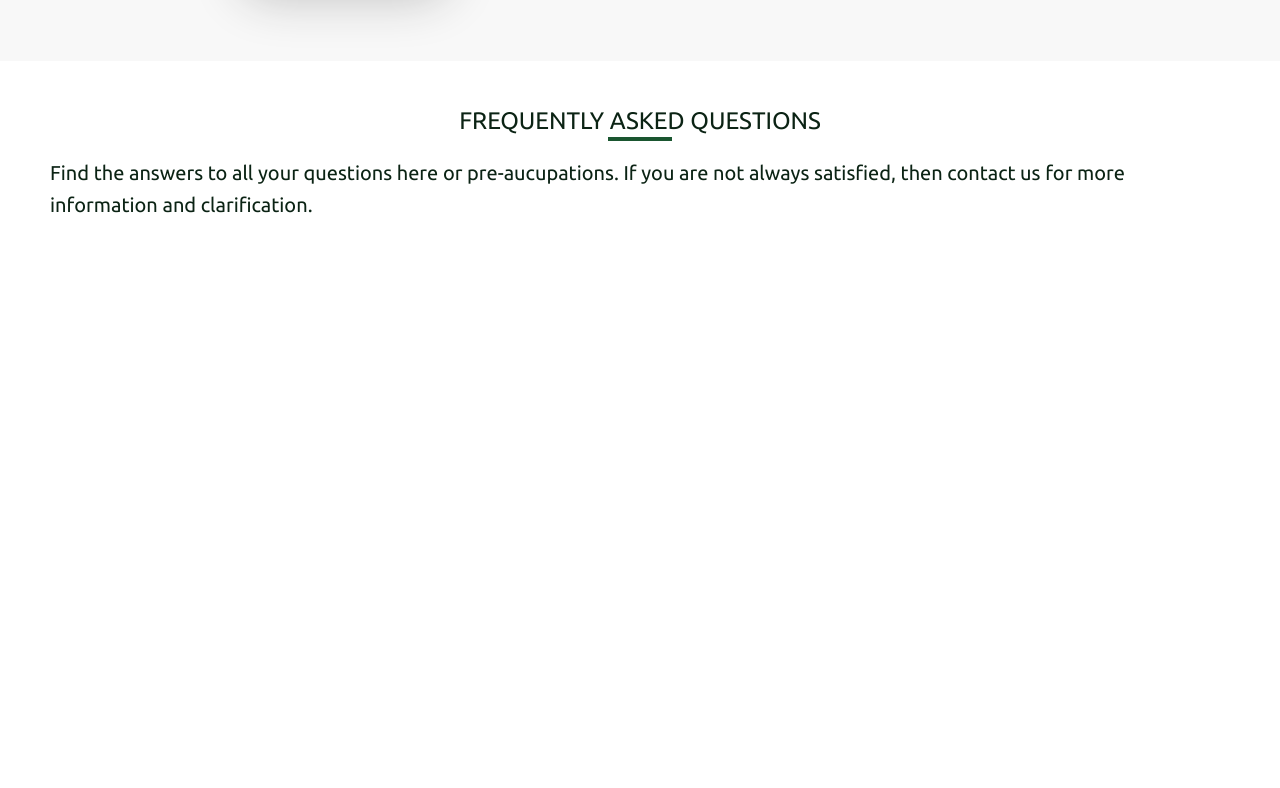
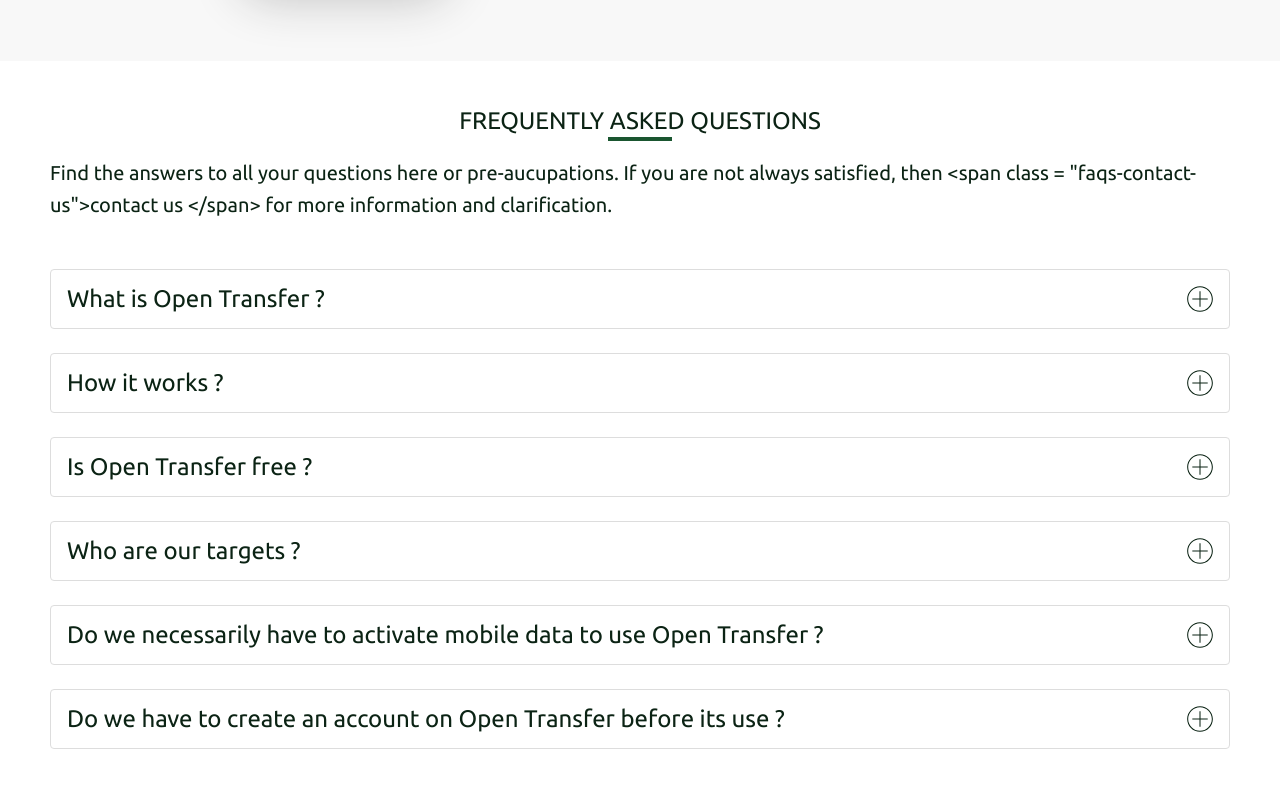
Before and after one commit to cacybernetic/opentransfer, a React (Vite) app: page / in a window 1280 px wide. Shown: the part 1285-2073 px from the top of the page. Before the commit the page ends 1602 px from the top, so only its background shows below. Built offline with nearby package versions, Linux system fonts and the light colour scheme.

Commit message:
Build ok

```diff
--- a/src/common/i18n/english.js
+++ b/src/common/i18n/english.js
@@ -177,7 +177,7 @@
     `,
     tr48: `
       Do we have to create an account on Open Transfer
-      before its use?
+      before its use ?
     `,
     tr49: `
       Open Transfer was originally created to assist you
@@ -281,8 +281,8 @@
     tr68: `
       Find the answers to all your questions here or
       pre-aucupations. If you are not always satisfied,
-      then contact us for more information and
-      clarification.
+      then <span class = "faqs-contact-us">contact us
+      </span> for more information and clarification.
     `,
     tr70: "Back",
     tr71: "Visit at the same time"
--- a/src/home/components/faqs/_faqs.scss
+++ b/src/home/components/faqs/_faqs.scss
@@ -6,15 +6,130 @@
 * @created: 2024-03-08
 * @updated: 2024-03-08
 * @file: faqs.scss
-* @version: 0.0.1
+* @version: 0.0.2
 */
 
 // Custom dependencies.
 @import "./_variables.scss";
 
+// Question deployed.
+div.faqs-qst-deployed {
+  background-color: $faqs-question-bg-color;
+  box-shadow: 0 0 4px $faqs-shadow-color;
+}
+
 // Content.
 div.faqs-content {
   margin-top: 48px;
+}
+
+// Question.
+div.faqs-question {
+  border: 1px solid $faqs-border-color;
+  color: $faqs-text-color;
+  border-radius: 4px;
+  width: 100%;
+}
+
+// Deployed question.
+div.faqs-deployed {
+  padding: 0 16px 16px 16px !important;
+  height: auto !important;
+  // From 912 to 670.
+  @media #{$faqs-912} {
+    padding: 0 14px 14px 14px !important;
+  }
+  // From 670 to 592.
+  @media #{$faqs-670} {
+    padding: 0 12px 12px 12px !important;
+  }
+  // From 592 to 0.
+  @media #{$faqs-592} {
+    padding: 0 10px 10px 10px !important;
+  }
+}
+
+// Question header.
+div.faqs-qst-header {
+  justify-content: space-between;
+  display: inline-flex;
+  align-items: center;
+  font-size: 24px;
+  padding: 16px;
+  width: 100%;
+  // From 912 to 670.
+  @media #{$faqs-912} {
+    font-size: 20px;
+    padding: 14px;
+  }
+  // From 670 to 592.
+  @media #{$faqs-670} {
+    font-size: 18px;
+    padding: 12px;
+  }
+  // From 592 to 0.
+  @media #{$faqs-592} {
+    font-size: 16px;
+    padding: 10px;
+  }
+  // Right icon.
+  img {
+    cursor: pointer;
+    // From 912 to 0.
+    @media #{$faqs-912} {
+      height: 22px;
+      width: 22px;
+    }
+    // From 670 to 0.
+    @media #{$faqs-670} {
+      height: 18px;
+      width: 18px;
+    }
+  }
+}
+
+// Question content.
+div.faqs-qst-content {
+  padding: 0 16px 0 16px;
+  line-height: 32px;
+  overflow: hidden;
+  font-size: 20px;
+  height: 0;
+  // From 912 to 670.
+  @media #{$faqs-912} {
+    padding: 0 14px 0 14px;
+    line-height: 26px;
+    font-size: 18px;
+  }
+  // From 670 to 592.
+  @media #{$faqs-670} {
+    padding: 0 12px 0 12px;
+    line-height: 24px;
+    font-size: 16px;
+  }
+  // From 592 to 0.
+  @media #{$faqs-592} {
+    padding: 0 10px 0 10px;
+    line-height: 20px;
+    font-size: 14px;
+  }
+  // Separator.
+  & > hr {
+    background-color: $faqs-shadow-color;
+    margin-bottom: 16px;
+    // From 912 to 670.
+    @media #{$faqs-912} {
+      margin-bottom: 14px;
+    }
+    // From 670 to 592.
+    @media #{$faqs-670} {
+      margin-bottom: 12px;
+    }
+    // From 592 to 0.
+    @media #{$faqs-592} {
+      margin-bottom: 10px;
+    }
+  }
 }
 
 // Faqs.
@@ -39,7 +154,7 @@
     font-size: 24px;
   }
   // Bottom bar.
-  hr {
+  & > hr {
     background-color: $primary-900;
     margin-top: 4px;
     width: 64px;
--- a/src/home/components/faqs/_variables.scss
+++ b/src/home/components/faqs/_variables.scss
@@ -15,6 +15,8 @@
 $faqs-592: "only screen and (max-width: 592px)" !default;
 
 // Colors theme.
+$faqs-question-bg-color: lighten($primary-900, 72%) !default;
 $faqs-text-color: darken($primary-900, 13%) !default;
 $faqs-bg-color: rgb(255, 255, 255) !default;
 $faqs-shadow-color: silver !default;
+$faqs-border-color: #ddd !default;
--- a/src/home/components/faqs/faqs.jsx
+++ b/src/home/components/faqs/faqs.jsx
@@ -18,25 +18,33 @@
 import addIcon from "/assets/icons/add.svg";
 
 // Question view.
-function Question({show, question, answer}) {
+function Question({data}) {
   // Attributes.
+  const {show, question, answer} = data;
   const [isHidden, hide] = React.useState(!show);
 
   // Sends his jsx code.
-  return <div className = "faqs-question">
+  return <div className = {
+    `faqs-question${(!isHidden ? " faqs-qst-deployed" : '')}`
+  }>
     {/** Header */}
-    <div className = "header">
+    <div className = "faqs-qst-header">
       {/** Question */}
       <h3>{question}</h3>
       {/** icon */}
       <img
         src = {isHidden ? addIcon : substractIcon}
-        height = {32} width = {32}
+        onClick = {() => hide (!isHidden)}
+        height = {26} width = {26}
         alt = "Right icon."
       />
     </div>
     {/** Content*/}
-    <div className = "content">
+    <div className = {
+      `faqs-qst-content${(!isHidden ? " faqs-deployed" : '')}`
+    }>
+      {/** Separator */}
+      <hr/>
       {/** Answer text */}
       <span>{answer}</span>
     </div>
@@ -51,6 +59,71 @@
       question: lang.getText("tr36"),
       answer: lang.getText("tr37"),
       show: false,
+    },
+    {
+      question: lang.getText("tr38"),
+      answer: lang.getText("tr39"),
+      show: false,
+    },
+    {
+      question: lang.getText("tr40"),
+      answer: lang.getText("tr41"),
+      show: false,
+    },
+    {
+      question: lang.getText("tr42"),
+      answer: lang.getText("tr43"),
+      show: false,
+    },
+    {
+      question: lang.getText("tr44"),
+      answer: lang.getText("tr45"),
+      show: false,
+    },
+    {
+      question: lang.getText("tr46"),
+      answer: lang.getText("tr47"),
+      show: false,
+    },
+    {
+      question: lang.getText("tr48"),
+      answer: lang.getText("tr49"),
+      show: false,
+    },
+    {
+      question: lang.getText("tr50"),
+      answer: lang.getText("tr51"),
+      show: false,
+    },
+    {
+      question: lang.getText("tr52"),
+      answer: lang.getText("tr53"),
+      show: false,
+    },
+    {
+      question: lang.getText("tr54"),
+      answer: lang.getText("tr55"),
+      show: false,
+    },
+    {
+      question: lang.getText("tr56"),
+      answer: lang.getText("tr57"),
+      show: false,
+    },
+    {
+      question: lang.getText("tr58"),
+      answer: lang.getText("tr59"),
+      show: false,
+    },
+    {
+      question: lang.getText("tr60"),
+      answer: lang.getText("tr61"),
+      show: false,
+    },
+    {
+      question: lang.getText("tr62"),
+      answer: lang.getText("tr63"),
+      show: false,
     }
   ];
 
@@ -64,8 +137,18 @@
     <span>{lang.getText("tr68")}</span>
     {/** Content */}
     <div className = "faqs-content">
-      {/** First question */}
-
+      {/** Question 1 */}
+      <Question data = {faqsList[0]}/><br/>
+      {/** Question 2 */}
+      <Question data = {faqsList[3]}/><br/>
+      {/** Question 3 */}
+      <Question data = {faqsList[7]}/><br/>
+      {/** Question 4 */}
+      <Question data = {faqsList[1]}/><br/>
+      {/** Question 5 */}
+      <Question data = {faqsList[4]}/><br/>
+      {/** Question 6 */}
+      <Question data = {faqsList[6]}/>
     </div>
   </section>;
 }
```
Also changed, not shown: public/style.css.
